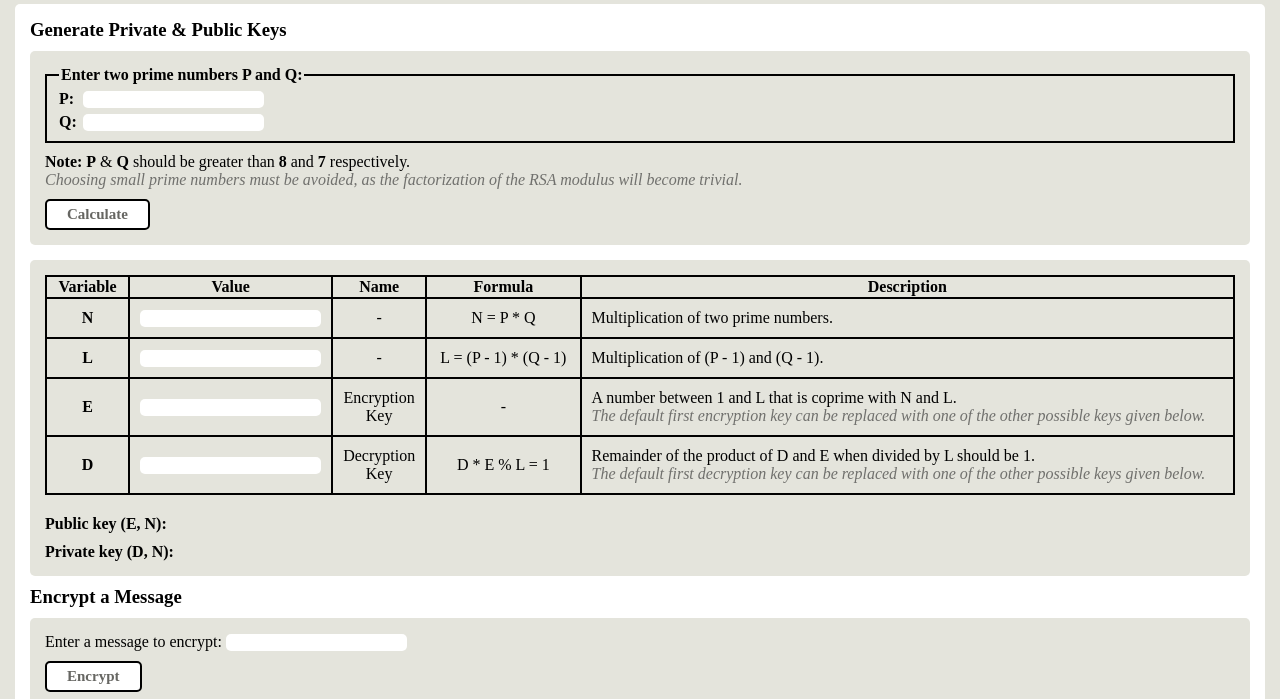
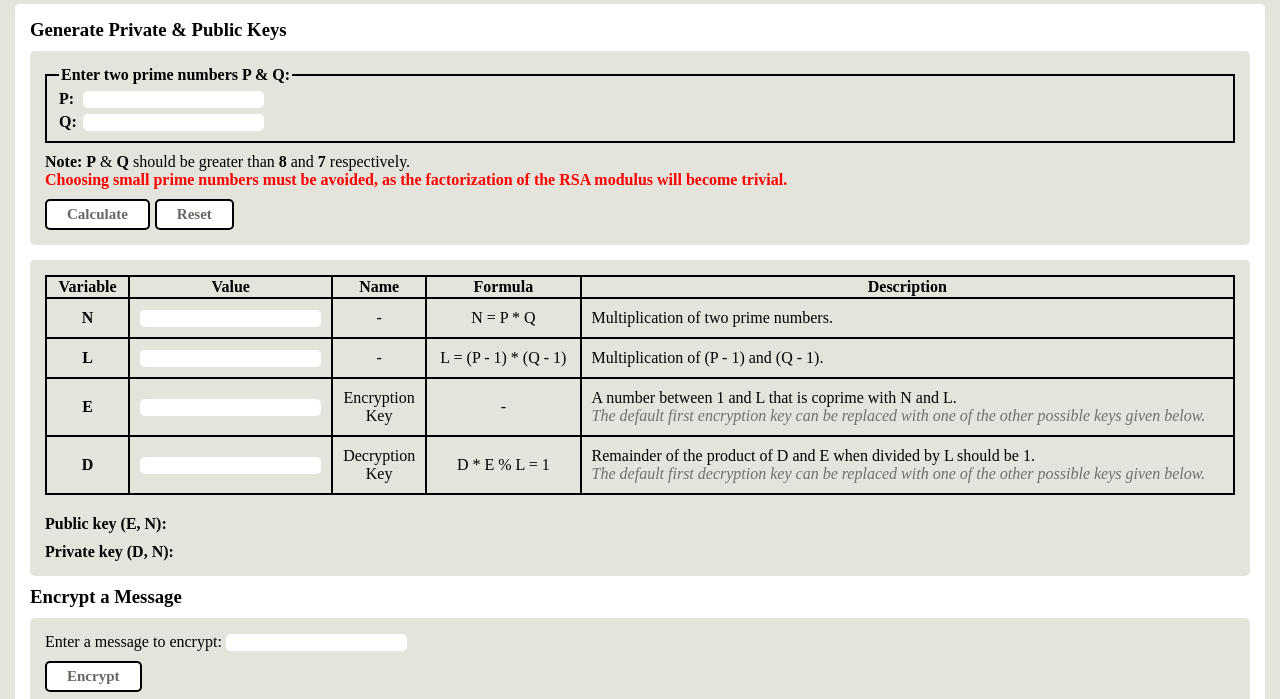
Before and after one commit to jagatpandya/rsa-algorithm-implementation-information-security-project, a plain HTML site: page index.html in a window 1280 px wide. Shown: the part 83-782 px from the top of the page. Drawn offline with Linux system fonts and the light colour scheme.

Commit message:
Add files via upload

```diff
--- a/index.html
+++ b/index.html
@@ -18,9 +18,9 @@
         <div class="rsa-container">
             <h3>Generate Private & Public Keys</h3>
             <section class="step-section">
-                <form>
+                <form id="rsa-form">
                     <fieldset>
-                        <legend><strong>Enter two prime numbers P and Q:</strong></legend>
+                        <legend><strong>Enter two prime numbers P & Q:</strong></legend>
                         <label for="p" style="display: inline-block; width: 20px;"><b>P: </b></label>
                         <input type="text" id="p" style="margin-bottom: 5px;"><br>
                         <label for="q" style="display: inline-block; width: 20px;"><b>Q: </b></label>
@@ -29,10 +29,9 @@
                 </form>
                 <p>
                     <strong>Note: </strong><b>P</b> & <b>Q</b> should be greater than <b>8</b> and <b>7</b> respectively.<br>
-                    <span style="color: #70706d;"><em>Choosing small prime numbers must be avoided, as the factorization of the RSA modulus will become trivial.</em></span>
+                    <span style="color: red;"><strong>Choosing small prime numbers must be avoided, as the factorization of the RSA modulus will become trivial.</strong></span>
                 </p>
-                <p><strong><span id="not-prime" style="color: red"></span></strong></p>
-                <p><button type="button" class="button" onclick="calculate()">Calculate</button></p>
+                <p><button type="button" class="button" style="margin-right: 5px;" onclick="calculate()">Calculate</button><button type="button" class="button" onclick="resetForm()">Reset</button></p>
             </section>
             <section class="step-section" style="margin-top: 15px;">
                 <div style="overflow-x: auto;">
@@ -100,7 +99,7 @@
             </section>
             <h3>Decrypt a Message</h3>
             <section class="step-section">
-                <p><label for="encrypted-message-textbox" style="display: inline-block;">Enter an encrypted message to decrypt:</label>
+                <p><label for="encrypted-message-textbox">Enter an encrypted message to decrypt:</label>
                 <input type="text" id="encrypted-message-textbox" readonly></p>
                 <p><button type="button" class="button" onclick="decryptMessage()">Decrypt</button></p>
                 <p>
```
